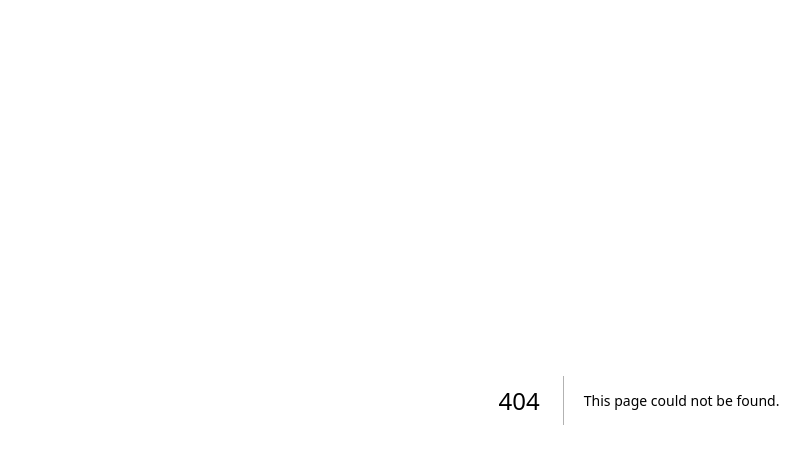
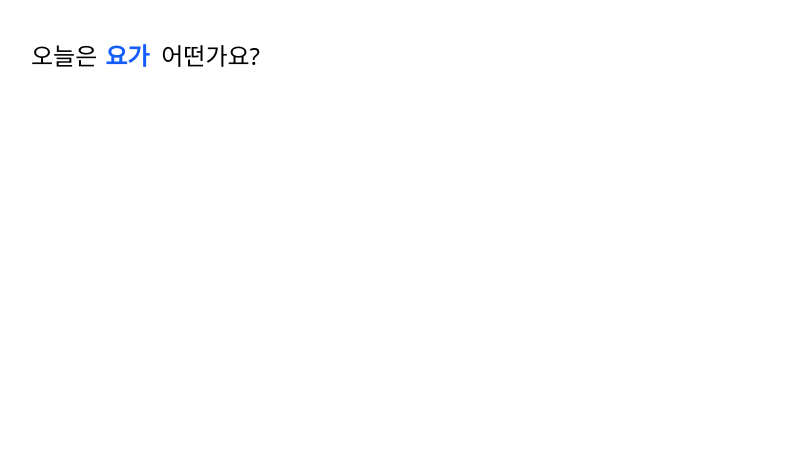
Before and after one commit to DevONew/CSS-Study, a Next.js app: page /motion/word in a window 1280 px wide. Before the commit this address had no page. Shown: the top 464 px of the page, without its empty margins (1-811 px from the left). Built offline with nearby package versions, Linux system fonts and the light colour scheme.

Commit message:
motion 실습

```diff
--- a/package.json
+++ b/package.json
@@ -11,6 +11,7 @@
   "dependencies": {
     "class-variance-authority": "^0.7.1",
     "clsx": "^2.1.1",
+    "motion": "^12.38.0",
     "next": "16.2.4",
     "next-themes": "^0.4.6",
     "react": "19.2.4",
--- /dev/null
+++ b/src/app/motion/word/page.tsx
@@ -0,0 +1,72 @@
+"use client";
+import { motion, AnimatePresence } from "motion/react";
+
+import { useState, useEffect } from "react";
+
+export const WordChangeAnimation = ({
+  prefix,
+  suffix,
+  words,
+  interval = 2000,
+}: {
+  prefix: string;
+  suffix: string;
+  words: string[];
+  interval?: number;
+}) => {
+  const [currentIndex, setCurrentIndex] = useState(0);
+
+  useEffect(() => {
+    const timer = setInterval(() => {
+      // currentIndex를 현재 단어 개수로 나눈 나머지를 구함
+      // 단어가 4개라면 0, 1, 2, 3, 0, 1, 2, 3, ...
+      setCurrentIndex((prev) => (prev + 1) % words.length);
+    }, interval);
+
+    return () => clearInterval(timer);
+  }, [words, interval]);
+
+  return (
+    <div className="flex h-12 items-center overflow-hidden text-2xl">
+      <span>{prefix}</span>
+      <div className="relative mx-2 inline-block w-12 overflow-hidden">
+        {/* popLayout: 사라질 때 그 단어가 차지하는 공간을 없애버리기 위함 */}
+        <AnimatePresence mode="popLayout">
+          <motion.span
+            // 키가 달라지면 새로운 애니메이션 생성
+            key={currentIndex}
+            // 처음에는 아래 50px 위치 및 안보이게
+            initial={{ y: 50, opacity: 0 }}
+            // 애니메이션 시작 시 원래 위치 차지 및 나타나기
+            animate={{ y: 0, opacity: 1 }}
+            // 애니메이션 종료 시 위로 50px 이동하면서 사라짐
+            exit={{ y: -50, opacity: 0 }}
+            // 애니메이션 지속 시간
+            transition={{ duration: 0.5 }}
+            className="inline-block font-bold text-blue-600"
+          >
+            {`${words[currentIndex]}`}
+          </motion.span>
+        </AnimatePresence>
+      </div>
+      <span>{suffix}</span>
+    </div>
+  );
+};
+
+// 사용 예시
+export default function WordChangeExample() {
+  // 단어 목록
+  const words = ["러닝", "게임", "볼링", "요가", "독서"];
+
+  return (
+    <div className="p-8">
+      <WordChangeAnimation
+        prefix="오늘은"
+        suffix="어떤가요?"
+        words={words}
+        interval={2000}
+      />
+    </div>
+  );
+}
```
Also changed, not shown: src/app/motion/example/page.tsx (added).
